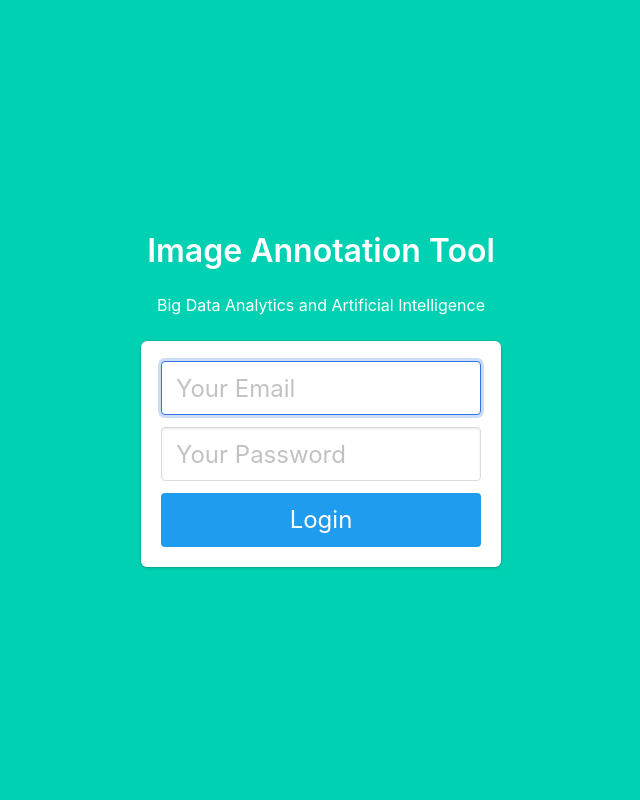
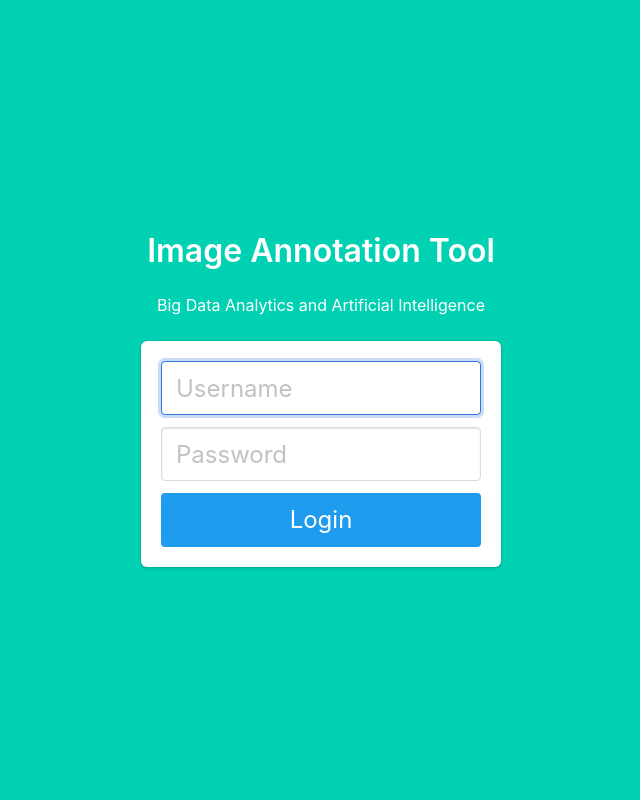
Before and after one commit to shril/image-annotation, a Python web app: template image_labelling_tool/templates/login.html in a window 1280 px wide. Shown: the whole page, without its empty margins (319-959 px from the left). Run offline with Jinja, Linux system fonts and the light colour scheme; the template is opened without the code that fills it, so the values that code supplies are empty.

Commit message:
Username changes

```diff
--- a/image_labelling_tool/flask_labeller.py
+++ b/image_labelling_tool/flask_labeller.py
@@ -61,10 +61,7 @@ def flask_labeller(labelled_images, label_classes, config=None, use_reloader=Tru
 
 
     users = {
-        'vaishak@atkinsglobal.com': {'password': 'secret'},
-        'abhishek@atkinsglobal.com': {'password': 'secret'},
-        'janpreet@atkinsglobal.com': {'password': 'secret'},
-        'shril@atkinsglobal.com': {'password': 'secret'}
+        'atkins_annotator': { 'password': '4ukm#96' }
     }
 
 
--- a/image_labelling_tool/templates/login.html
+++ b/image_labelling_tool/templates/login.html
@@ -21,12 +21,12 @@
                         <form method="POST" action="login">
                             <div class="field">
                                 <div class="control">
-                                    <input class="input is-large" type="email" name="email" id="email" placeholder="Your Email" autofocus="">
+                                    <input class="input is-large" type="text" name="email" id="email" placeholder="Username" autofocus="">
                                 </div>
                             </div>
                             <div class="field">
                                 <div class="control">
-                                    <input class="input is-large" type="password" id="password" name="password" placeholder="Your Password">
+                                    <input class="input is-large" type="password" id="password" name="password" placeholder="Password">
                                 </div>
                             </div>
                             <button class="button is-block is-info is-large is-fullwidth" type='submit' name='submit'>Login</button>
```
Also changed, not shown: 1 other file.
